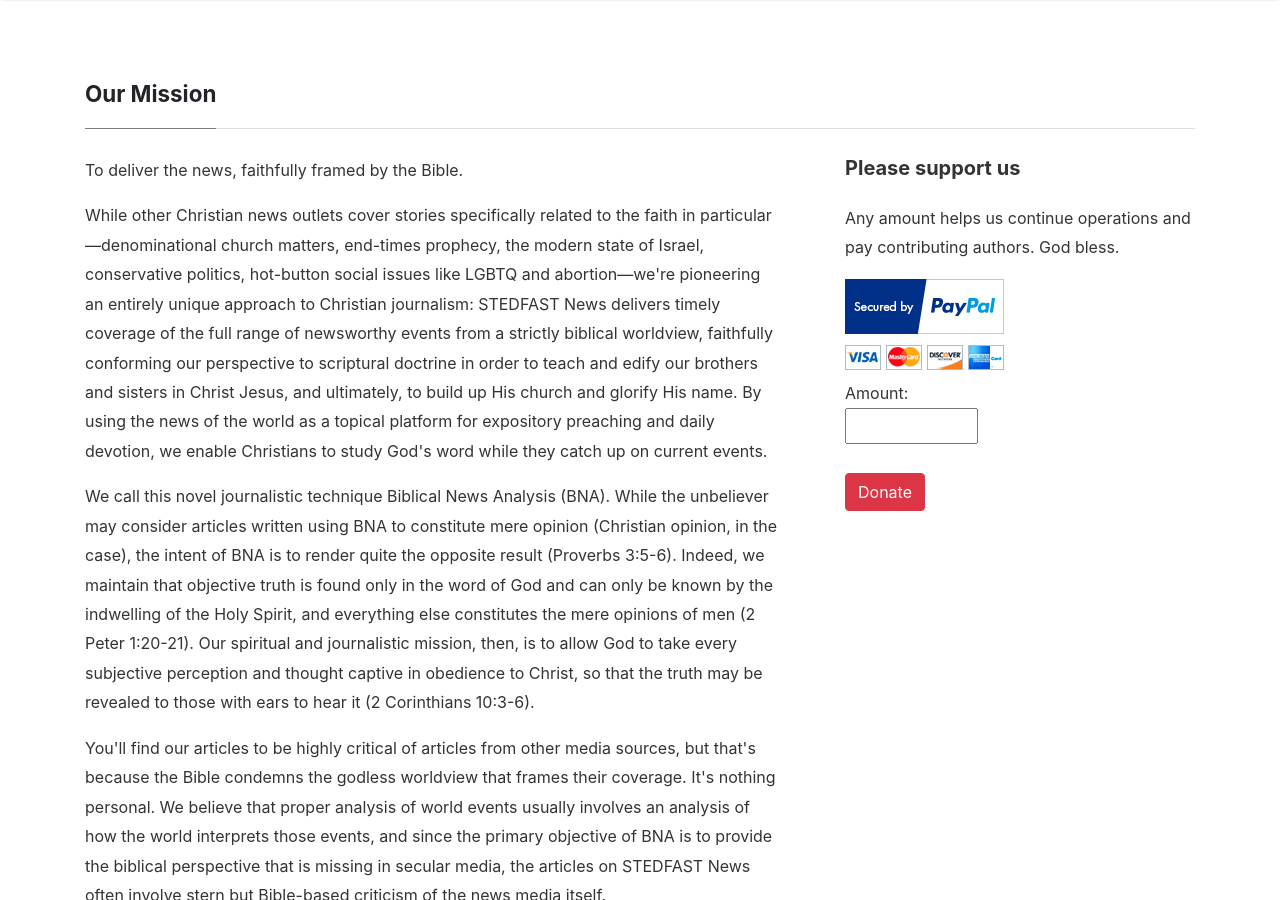
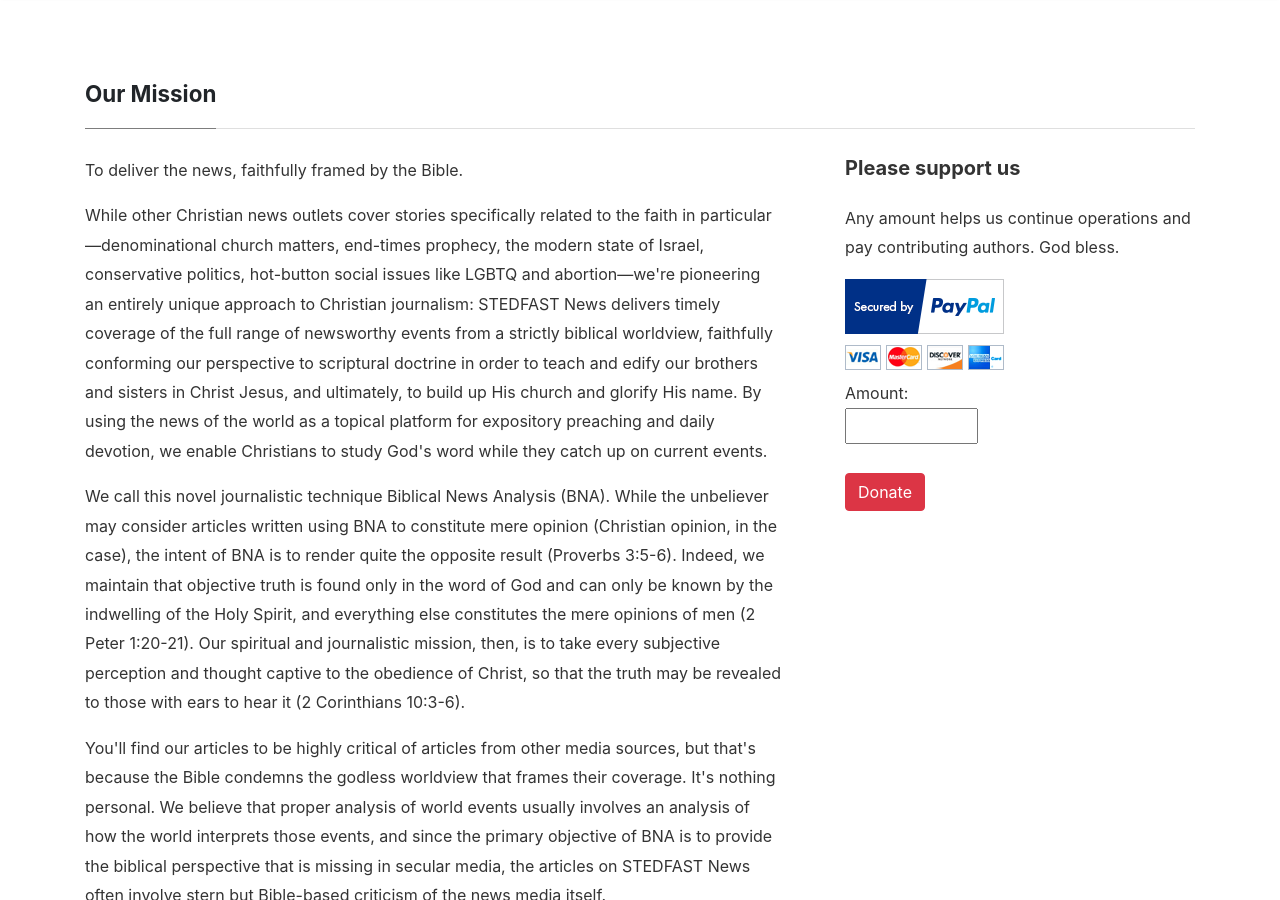
Before and after one commit to flashlightministries/stedfastnews, a Jekyll site: the page built from _pages/about.md, in a window 1280 px wide and 900 px high. Built offline with Jekyll 4.4.1, drawn with Linux system fonts in a browser that asks for light colours; nearby versions of some CDN libraries.

Commit message:
Update about.md

```diff
--- a/_pages/about.md
+++ b/_pages/about.md
@@ -13,7 +13,7 @@ permalink: /about
   </p>
 
   <p>
-    We call this novel journalistic technique Biblical News Analysis (BNA). While the unbeliever may consider articles written using BNA to constitute mere opinion (Christian opinion, in the case), the intent of BNA is to render quite the opposite result (Proverbs 3:5-6). Indeed, we maintain that objective truth is found only in the word of God and can only be known by the indwelling of the Holy Spirit, and everything else constitutes the mere opinions of men (2 Peter 1:20-21). Our spiritual and journalistic mission, then, is to allow God to take every subjective perception and thought captive in obedience to Christ, so that the truth may be revealed to those with ears to hear it (2 Corinthians 10:3-6).
+    We call this novel journalistic technique Biblical News Analysis (BNA). While the unbeliever may consider articles written using BNA to constitute mere opinion (Christian opinion, in the case), the intent of BNA is to render quite the opposite result (Proverbs 3:5-6). Indeed, we maintain that objective truth is found only in the word of God and can only be known by the indwelling of the Holy Spirit, and everything else constitutes the mere opinions of men (2 Peter 1:20-21). Our spiritual and journalistic mission, then, is to take every subjective perception and thought captive to the obedience of Christ, so that the truth may be revealed to those with ears to hear it (2 Corinthians 10:3-6).
   </p>
 
   <p>
```
